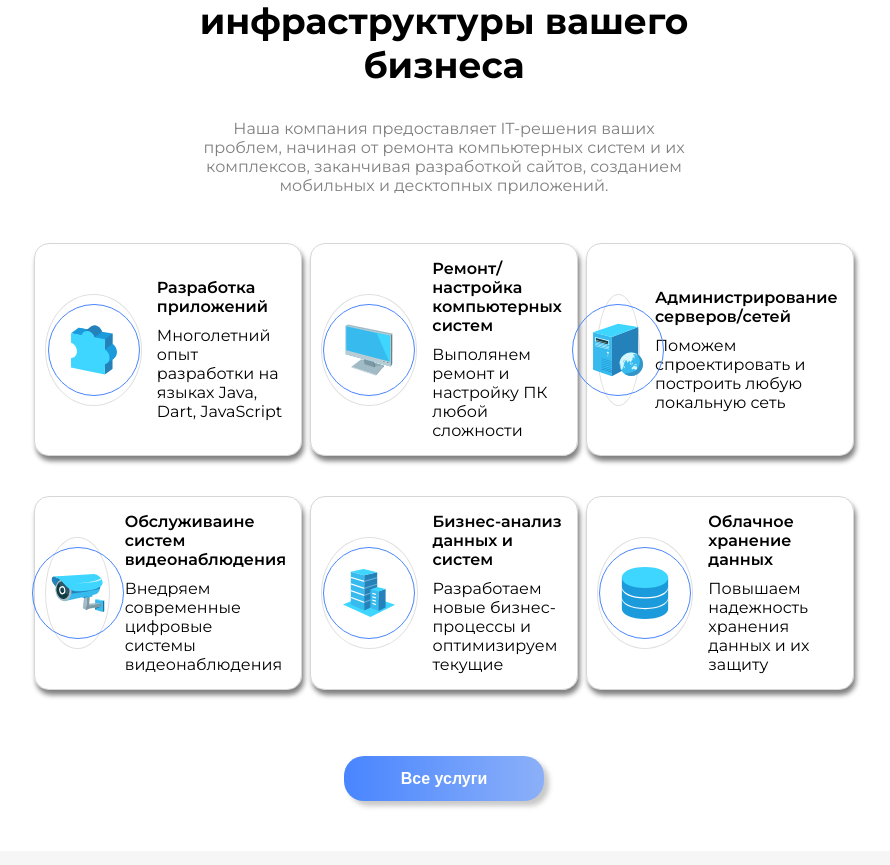
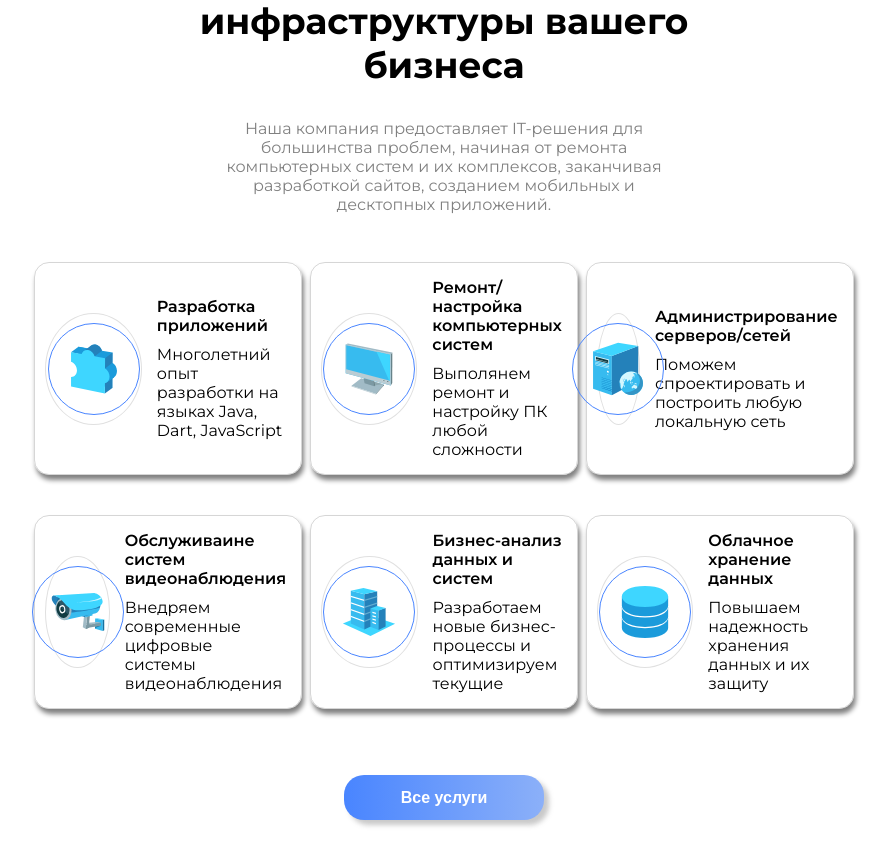
Before and after one commit to Tempo-Tempo/project-it-master, a React (Create React App) app: page / in a window 1280 px wide. Shown: the part 1155-2020 px from the top of the page, without its empty margins (196-1086 px from the left). Built offline with nearby package versions, Linux system fonts and the light colour scheme.

Commit message:
update content

```diff
--- a/src/pages/mainpage/components/Services.tsx
+++ b/src/pages/mainpage/components/Services.tsx
@@ -30,7 +30,7 @@ export const Services = () => {
             width={700}
             />
              <div className='text_services'><Texts
-             text='Наша компания предоставляет IT-решения ваших проблем, начиная от ремонта компьютерных систем и их комплексов, заканчивая разработкой сайтов, созданием мобильных и десктопных приложений.'
+             text='Наша компания предоставляет IT-решения для большинства проблем, начиная от ремонта компьютерных систем и их комплексов, заканчивая разработкой сайтов, созданием мобильных и десктопных приложений.'
             color={'gray'}
             align={TextAlign.center}
             />
```
